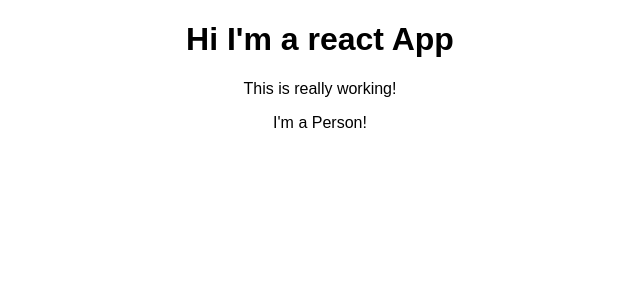
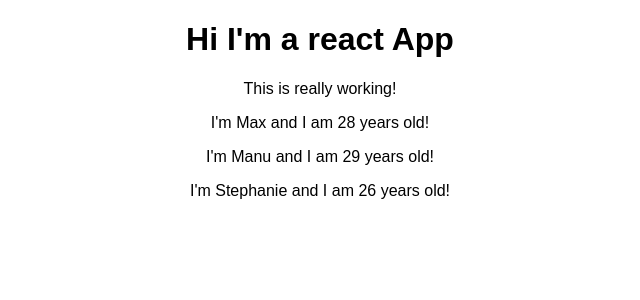
Before and after one commit to darthinvader/react-learning, a React (Create React App) app in the folder react-complete/: page / in a window 1280 px wide. Shown: the top 300 px of the page, without its empty margins (320-960 px from the left). Built offline with nearby package versions, Linux system fonts and the light colour scheme.

Commit message:
[feat] using props

```diff
--- a/react-complete/src/App.js
+++ b/react-complete/src/App.js
@@ -9,7 +9,11 @@ class App extends Component {
       <div className="App">
         <h1>Hi I'm a react App</h1>
         <p>This is really working!</p>
-        <Person />
+        <Person name="Max" age="28" />
+        <Person name="Manu" age="29">
+          My hoobbies: Racing
+        </Person>
+        <Person name="Stephanie" age="26" />
       </div>
     );
     // return React.createElement(
--- a/react-complete/src/Person/Person.js
+++ b/react-complete/src/Person/Person.js
@@ -1,7 +1,11 @@
 import React from "react";
 
-const person = () => {
-  return <p>I'm a Person!</p>;
+const person = (props) => {
+  return (
+    <p>
+      I'm {props.name} and I am {props.age} years old!
+    </p>
+  );
 };
 
 export default person;
```
